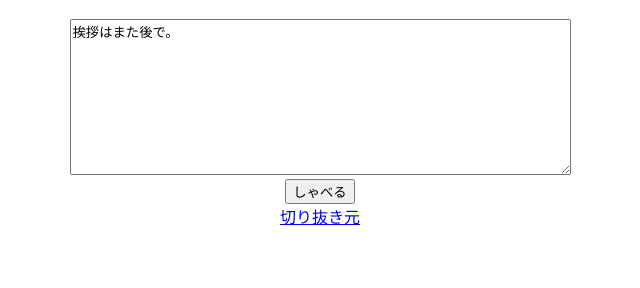
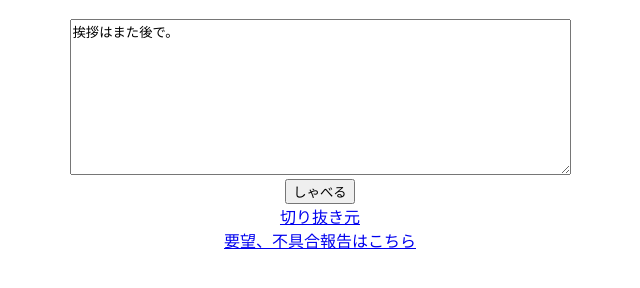
Before and after one commit to lambdasawa/mirei-tts, a plain HTML site: page public/index.html in a window 1280 px wide. Shown: the part 70-358 px from the top of the page, without its empty margins (320-960 px from the left). Drawn offline with Linux system fonts and the light colour scheme.

Commit message:
:sparkles: Add contact link

```diff
--- a/public/index.html
+++ b/public/index.html
@@ -50,5 +50,8 @@
         >切り抜き元</a
       >
     </div>
+    <div>
+      <a href="https://twitter.com/lambdasawa">要望、不具合報告はこちら</a>
+    </div>
   </body>
 </html>
```
